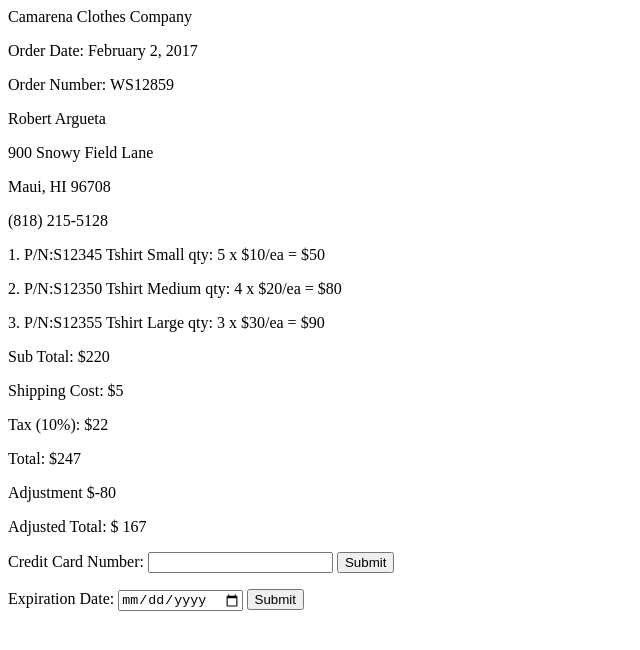
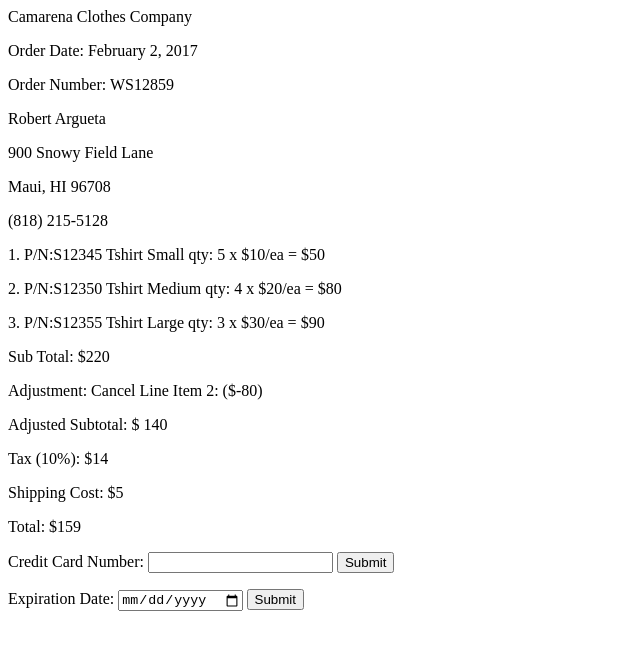
Before and after one commit to kcamarena/WebDevCourse, a plain HTML site: page HW 5 (Class 6)/CamarenaHW5.html in a window 1280 px wide. Shown: the whole page, without its empty margins (0-640 px from the left). Drawn offline with Linux system fonts and the light colour scheme.

Commit message:
Moved adjustment to after subtotal. Didn’t get button working yet.

```diff
--- a/HW 5 (Class 6)/CamarenaHW5.html
+++ b/HW 5 (Class 6)/CamarenaHW5.html
@@ -1,7 +1,7 @@
 <html>
 <body>
 
-<p> Camarena Clothes Company </p>
+<p>Camarena Clothes Company </p>
 <p id="orderdate"></p>
 <p id="ordernumber"></p>
 <p id="name"></p>
@@ -13,12 +13,12 @@
 <p id="lineItem2"></p>
 <p id="lineItem3"></p>
 <p id="subTotal"></p>
+<p id="adjustment"></p>
+<p id="adjustedSubTotal"></p>
+<p id="tax"></p>
 <p id="shipping"></p>
-<p id="tax"></p>
 <p id="total"></p>
-<p id="adjustment"></p>
-<p id="adjustedTotal"></p>
-<p id="delete"></p>
+</body>
 <script>
 <!--var order ("Line Items, "customerInfo)-->
 <!--var order (customerInfo[0(LineItem,partNumber,description...),1,2])__>
@@ -64,12 +64,17 @@ var order= {
 }
 
 
-orderSubTotal=(order.lineItems[0].qty * order.lineItems[0].unitPrice)+(order.lineItems[1].qty * order.lineItems[1].unitPrice)+(order.lineItems[2].qty * order.lineItems[2].unitPrice);
+lineItem1TotalPrice = order.lineItems[0].qty * order.lineItems[0].unitPrice;
+lineItem2TotalPrice = order.lineItems[1].qty * order.lineItems[1].unitPrice;
+lineItem3TotalPrice= order.lineItems[2].qty * order.lineItems[2].unitPrice;
 
-shipping = 5
-tax = 0.1*orderSubTotal
-total=orderSubTotal + shipping + tax
-adjustment=-(order.lineItems[1].qty * order.lineItems[1].unitPrice)
+orderSubTotal=lineItem1TotalPrice + lineItem2TotalPrice + lineItem3TotalPrice;
+adjustment=-lineItem2TotalPrice;
+adjustedSubTotal=orderSubTotal + adjustment;
+
+shipping = 5;
+tax = 0.1 * adjustedSubTotal;
+total=orderSubTotal + adjustment + shipping + tax;
 
 
 document.getElementById("orderdate").innerHTML="Order Date: " + order.customerInfo.orderDate;
@@ -79,22 +84,22 @@ document.getElementById("address").innerHTML=order.customerInfo.address;
 document.getElementById("citystate").innerHTML=order.customerInfo.city + ", " + order.customerInfo.state + " " + order.customerInfo.zipCode;
 document.getElementById("phonenumber").innerHTML=order.customerInfo.phoneNumber;
 
-document.getElementById("lineItem1").innerHTML= order.lineItems[0].lineItem + ". P/N:" + order.lineItems[0].partNumber + " " + order.lineItems[0].description + " " + order.lineItems[0].size + " qty: " + order.lineItems[0].qty + " x $" + order.lineItems[0].unitPrice +"/ea" + " = $" + (order.lineItems[0].qty * order.lineItems[0].unitPrice);
+document.getElementById("lineItem1").innerHTML= order.lineItems[0].lineItem + ". P/N:" + order.lineItems[0].partNumber + " " + order.lineItems[0].description + " " + order.lineItems[0].size + " qty: " + order.lineItems[0].qty + " x $" + order.lineItems[0].unitPrice +"/ea" + " = $" + lineItem1TotalPrice;
 
 /*if (order.lineItems[2].deleteLineItem = "True") {
     document.getElementById("delete").innerHTML = "Delete Line Item";
 }; didn't work, but doesn't crash script.  Leaves message up */
 
-document.getElementById("lineItem2").innerHTML= order.lineItems[1].lineItem + ". P/N:" + order.lineItems[1].partNumber + " " + order.lineItems[1].description + " " + order.lineItems[1].size + " qty: " + order.lineItems[1].qty + " x $" + order.lineItems[1].unitPrice +"/ea" + " = $" + (order.lineItems[1].qty * order.lineItems[1].unitPrice);
+document.getElementById("lineItem2").innerHTML= order.lineItems[1].lineItem + ". P/N:" + order.lineItems[1].partNumber + " " + order.lineItems[1].description + " " + order.lineItems[1].size + " qty: " + order.lineItems[1].qty + " x $" + order.lineItems[1].unitPrice +"/ea" + " = $" + + lineItem2TotalPrice;
 
-document.getElementById("lineItem3").innerHTML= order.lineItems[2].lineItem + ". P/N:" + order.lineItems[2].partNumber + " " + order.lineItems[2].description + " " + order.lineItems[2].size + " qty: " + order.lineItems[2].qty + " x $" + order.lineItems[2].unitPrice +"/ea" + " = $" + (order.lineItems[2].qty * order.lineItems[2].unitPrice);
+document.getElementById("lineItem3").innerHTML= order.lineItems[2].lineItem + ". P/N:" + order.lineItems[2].partNumber + " " + order.lineItems[2].description + " " + order.lineItems[2].size + " qty: " + order.lineItems[2].qty + " x $" + order.lineItems[2].unitPrice +"/ea" + " = $" + lineItem3TotalPrice;
 
 document.getElementById("subTotal").innerHTML="Sub Total: $" + orderSubTotal;
+document.getElementById("adjustment").innerHTML= "Adjustment: Cancel Line Item 2: " + "($" + adjustment + ") ";
+document.getElementById("adjustedSubTotal").innerHTML="Adjusted Subtotal: $ " + adjustedSubTotal;
+document.getElementById("tax").innerHTML= "Tax (10%): $" + tax;
 document.getElementById("shipping").innerHTML="Shipping Cost: $" + shipping;
-document.getElementById("tax").innerHTML= "Tax (10%): $" + tax;
 document.getElementById("total").innerHTML= "Total: $" + total;
-document.getElementById("adjustment").innerHTML= "Adjustment " + "$" + adjustment;
-document.getElementById("adjustedTotal").innerHTML="Adjusted Total: $ " + (total + adjustment);
 
 function validateForm() {
     var x = document.forms["myform"]["fccnum"].value;
```
